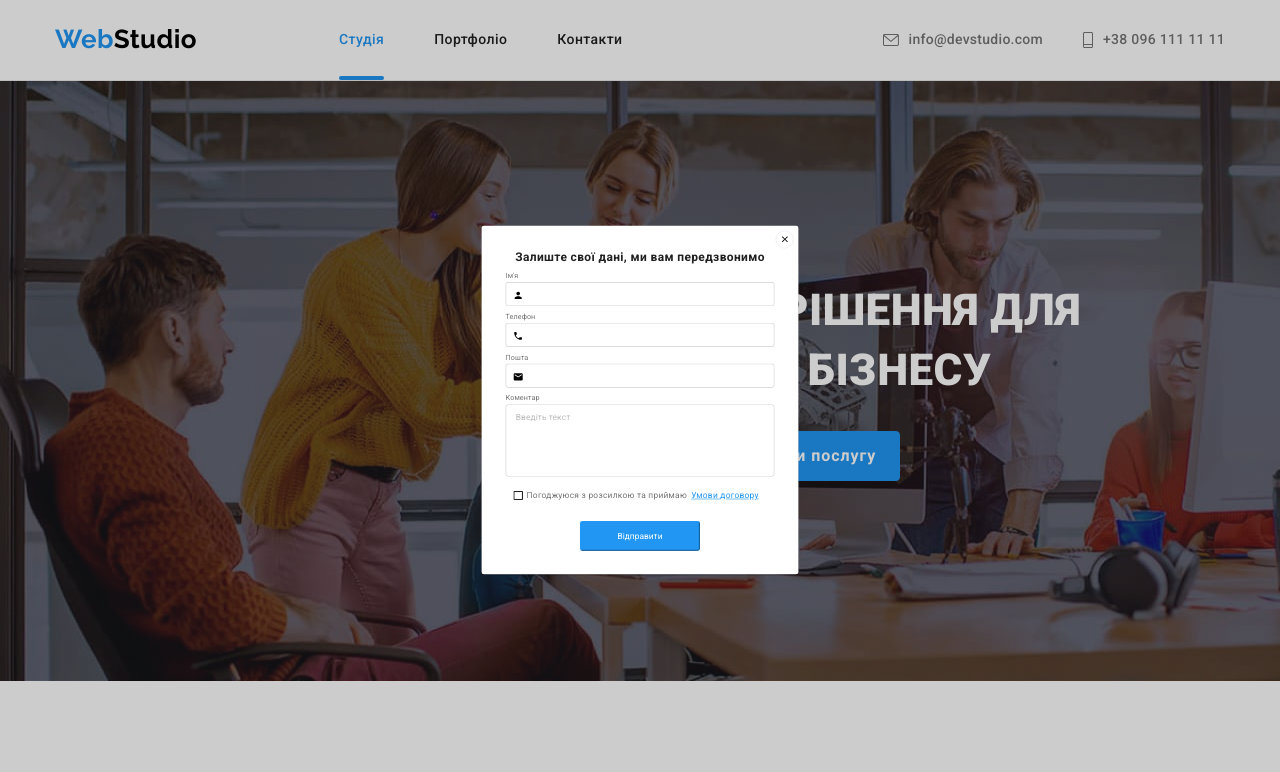
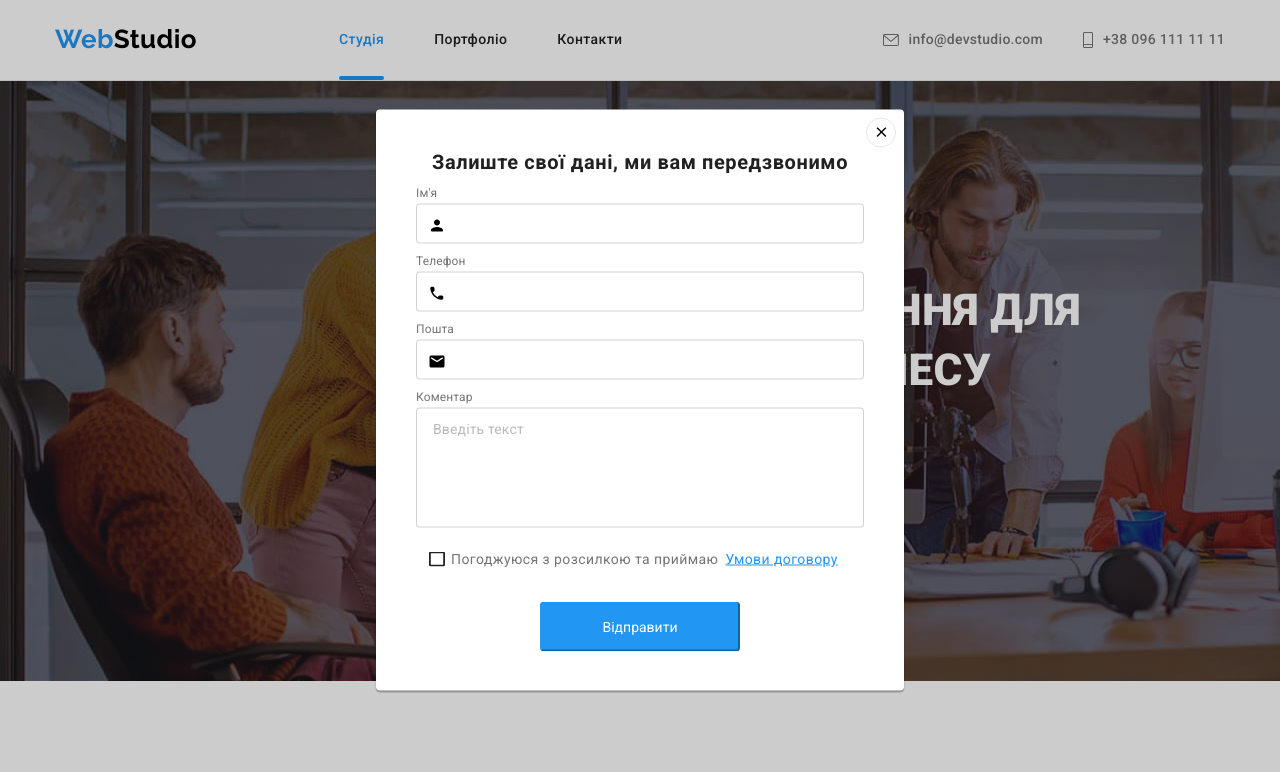
Before and after one commit to Olster12/goit-markup-hw-07, a plain HTML site: page index.html in a window 1280 px wide. Both pictures are taken after a click on the button "Замовити послугу". Shown: the top 772 px of the page. Drawn offline with nearby package versions, Linux system fonts and the light colour scheme.

Commit message:
backdrop.is-hedden
згубив назву селектора

```diff
--- a/css/styles.css
+++ b/css/styles.css
@@ -266,7 +266,7 @@ img {
     transition: transform 250ms cubic-bezier(0.4, 0, 0.2, 1);
 }
 
-.modal {
+.backdrop.is-hidden .modal {
     transform: translate(-50%, -50%) scale(0.6);
 }
 
```
